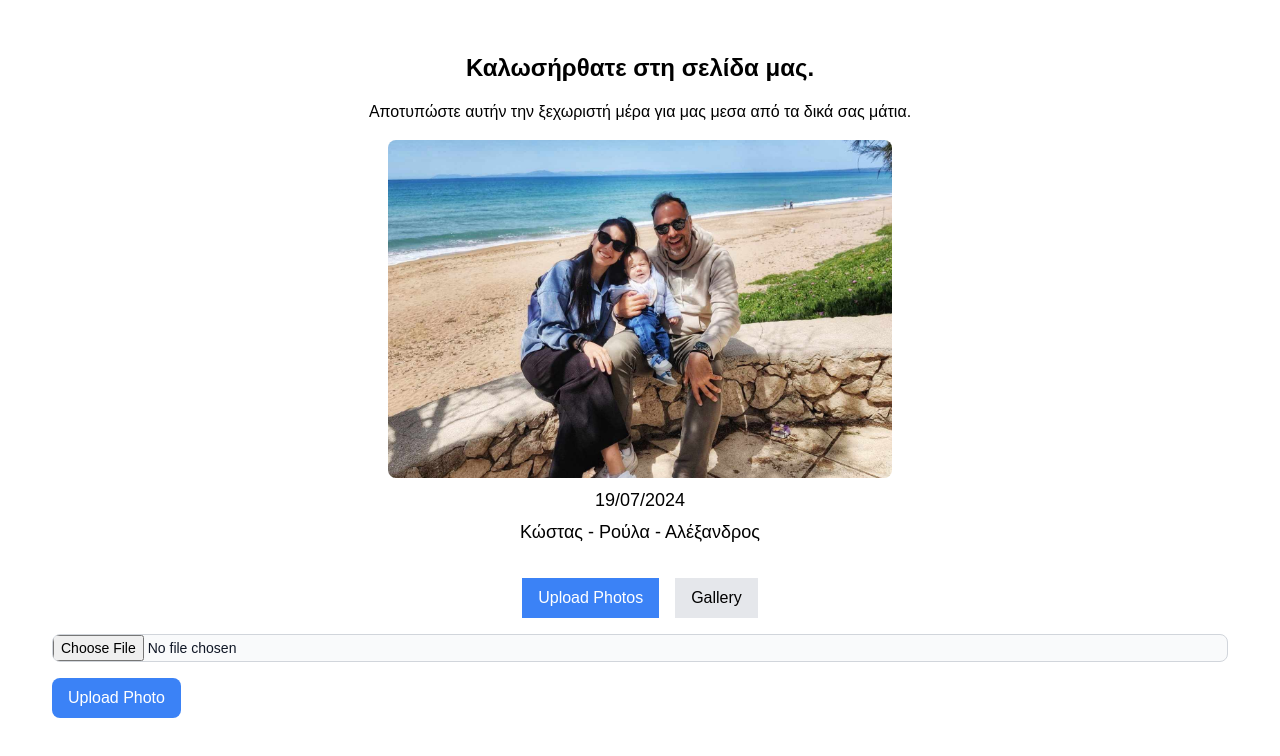
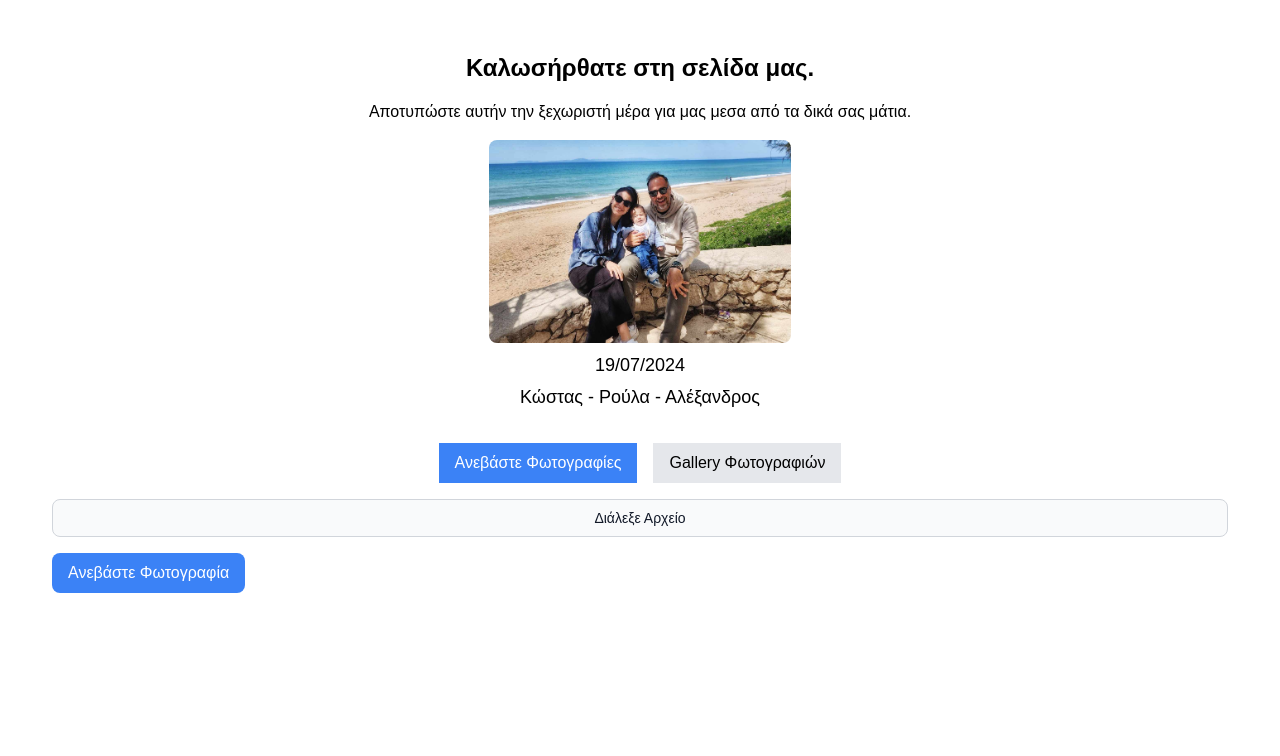
Before and after one commit to maendros/wedding-photos, a Next.js app: page / in a window 1280 px wide. Shown: the top 756 px of the page. Built offline with nearby package versions, Linux system fonts and the light colour scheme.

Commit message:
Update copy texts and images

```diff
--- a/src/components/Gallery.tsx
+++ b/src/components/Gallery.tsx
@@ -80,7 +80,7 @@ const Gallery: React.FC<GalleryProps> = ({ enableDelete = false }) => {
       <div className="flex items-center justify-center h-screen">
         <div className="text-center">
           <div className="animate-spin rounded-full h-20 w-20 border-t-2 border-b-2 border-gray-900"></div>
-          <p className="mt-4">Loading...</p>
+          <p className="mt-4">Φόρτωση...</p>
         </div>
       </div>
     );
@@ -89,7 +89,7 @@ const Gallery: React.FC<GalleryProps> = ({ enableDelete = false }) => {
   if (fileUrls.length === 0) {
     return (
       <div className="flex items-center justify-center h-screen">
-        <p>No images found.</p>
+        <p>Δεν έχουν ανέβει φωτογραφίες.</p>
       </div>
     );
   }
--- a/src/components/ImageModal.tsx
+++ b/src/components/ImageModal.tsx
@@ -23,7 +23,7 @@ const ImageModal: React.FC<ImageModalProps> = ({ url, isOpen, onClose }) => {
   return (
     <div className="fixed inset-0 z-50 flex items-center justify-center bg-black bg-opacity-75">
       <button className="absolute top-4 right-4 text-white" onClick={onClose}>
-        Close
+        Κλείσιμο
       </button>
       <div className="relative w-3/4 h-3/4">
         <Image
--- a/src/components/TabNavigation.tsx
+++ b/src/components/TabNavigation.tsx
@@ -16,7 +16,7 @@ const TabNavigation: React.FC = () => {
           }`}
           onClick={() => setActiveTab("upload")}
         >
-          Upload Photos
+          Ανεβάστε Φωτογραφίες
         </button>
         <button
           className={`px-4 py-2 mx-2 ${
@@ -24,7 +24,7 @@ const TabNavigation: React.FC = () => {
           }`}
           onClick={() => setActiveTab("gallery")}
         >
-          Gallery
+          Gallery Φωτογραφιών
         </button>
       </div>
       <div>
--- a/src/components/UploadForm.tsx
+++ b/src/components/UploadForm.tsx
@@ -97,20 +97,18 @@ const UploadForm: React.FC<UploadFormProps> = ({
     }
   };
 
-  // Function to resize the image to fit within specific dimensions
   const resizeImage = (dataURL: string) => {
     const img = new Image();
     img.src = dataURL;
 
     img.onload = () => {
       const canvas = document.createElement("canvas");
-      const maxWidth = 400; // Maximum width for the resized image
-      const maxHeight = 400; // Maximum height for the resized image
+      const maxWidth = 400;
+      const maxHeight = 400;
 
       let width = img.width;
       let height = img.height;
 
-      // Calculate new dimensions while maintaining aspect ratio
       if (width > maxWidth) {
         height *= maxWidth / width;
         width = maxWidth;
@@ -136,13 +134,19 @@ const UploadForm: React.FC<UploadFormProps> = ({
   return (
     <form onSubmit={formik.handleSubmit} className="space-y-4">
       <div className="relative">
-        {/* File input */}
+        {/* Custom File Input */}
+        <label
+          htmlFor="file"
+          className="block w-full text-sm text-gray-900 border border-gray-300 rounded-lg cursor-pointer bg-gray-50 focus:outline-none py-2 px-4 text-center"
+        >
+          Διάλεξε Αρχείο
+        </label>
         <input
           id="file"
           name="file"
           type="file"
           onChange={handleFileChange}
-          className="block w-full text-sm text-gray-900 border border-gray-300 rounded-lg cursor-pointer bg-gray-50 focus:outline-none"
+          className="hidden"
         />
       </div>
 
@@ -188,10 +192,10 @@ const UploadForm: React.FC<UploadFormProps> = ({
                 d="M4 12a8 8 0 018-8V0C5.373 0 0 5.373 0 12h4zm2 5.291A7.962 7.962 0 014 12H0c0 3.042 1.135 5.824 3 7.938l3-2.647zM20 4.708c1.865 2.114 3 4.896 3 7.938h4c0-6.627-5.373-12-12-12v4c3.042 0 5.824 1.135 7.938 3l-2.647 3z"
               ></path>
             </svg>
-            Uploading...
+            Η φωτογραφία ανεβαίνει...
           </span>
         ) : (
-          "Upload Photo"
+          "Ανεβάστε Φωτογραφία"
         )}
       </button>
 
--- a/src/components/deleteModal.tsx
+++ b/src/components/deleteModal.tsx
@@ -27,19 +27,21 @@ const DeleteModal: React.FC<DeleteModalProps> = ({
     <div className="fixed inset-0 z-50 flex items-center justify-center bg-black bg-opacity-75">
       <div className="bg-white rounded-lg p-6 w-full max-w-md text-center">
         <h2 className="text-xl font-bold mb-4">Confirm Deletion</h2>
-        <p className="mb-4">Are you sure you want to delete this image?</p>
+        <p className="mb-4">
+          Είστε σίγουροι ότι θέλετε να διαγράψετε τη φωτογραφία?
+        </p>
         <div className="flex justify-center space-x-4">
           <button
             className="px-4 py-2 bg-red-600 text-white rounded-lg"
             onClick={onConfirm}
           >
-            Yes, Delete
+            Ναι , Διαγραφή
           </button>
           <button
             className="px-4 py-2 bg-gray-300 text-black rounded-lg"
             onClick={onClose}
           >
-            Cancel
+            Ακύρωση
           </button>
         </div>
       </div>
--- a/src/pages/index.tsx
+++ b/src/pages/index.tsx
@@ -12,7 +12,7 @@ const Home = () => {
         Αποτυπώστε αυτήν την ξεχωριστή μέρα για μας μεσα από τα δικά σας μάτια.
       </p>
       <div className="flex flex-col items-center mb-4">
-        <div className="w-11/12 sm:w-3/4 md:w-2/3 lg:w-1/2 xl:w-5/12 mb-2">
+        <div className="w-11/12 sm:w-3/4 md:w-3/4 lg:w-2/3 xl:w-3/12 mb-2">
           <Image
             src="/family.jpg"
             alt="Family"
```
